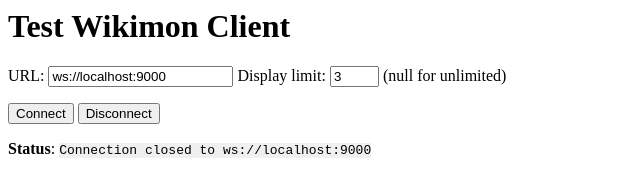
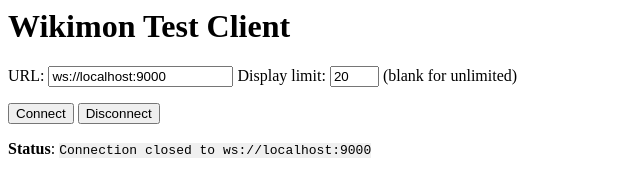
Before and after one commit to hatnote/wikimon, a plain HTML site: page test_client/index.html in a window 1280 px wide. Shown: the whole page, without its empty margins (0-640 px from the left). Drawn offline with Linux system fonts and the light colour scheme.

Commit message:
adjust default limit and a couple minor markup things

```diff
--- a/test_client/index.html
+++ b/test_client/index.html
@@ -6,7 +6,7 @@
 
   var EXAMPLE_URL = 'ws://localhost:9000';
   var EXAMPLE_LID = 'testing';
-  var LIMIT = 3;
+  var LIMIT = 20;
 
   var log_rc = function(rc_str, limit) {
     $('#rc-log').prepend('<li>' + rc_str + '</li>')
@@ -96,9 +96,9 @@
   </style>
 </head>
 <body>
-  <h1>Test Wikimon Client</h1>
+  <h1>Wikimon Test Client</h1>
   <p>
-    <label for="url">URL:</label> <input type="text" id="url" name="url"> <label for="limit">Display limit:</lable> <input type="text" id="limit" name="limit" size=3> (null for unlimited)
+    <label for="url">URL:</label> <input type="text" id="url" name="url" /> <label for="limit">Display limit:</label> <input type="text" id="limit" name="limit" size=3 /> (blank for unlimited)
   </p>
   <p><button id="connect">Connect</button> <button id="disconnect">Disconnect</button></p>
   <p>
```
